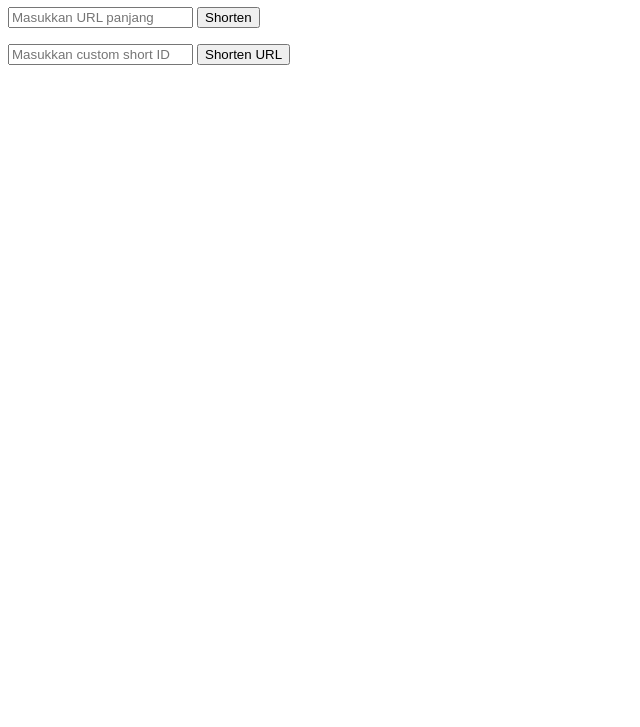
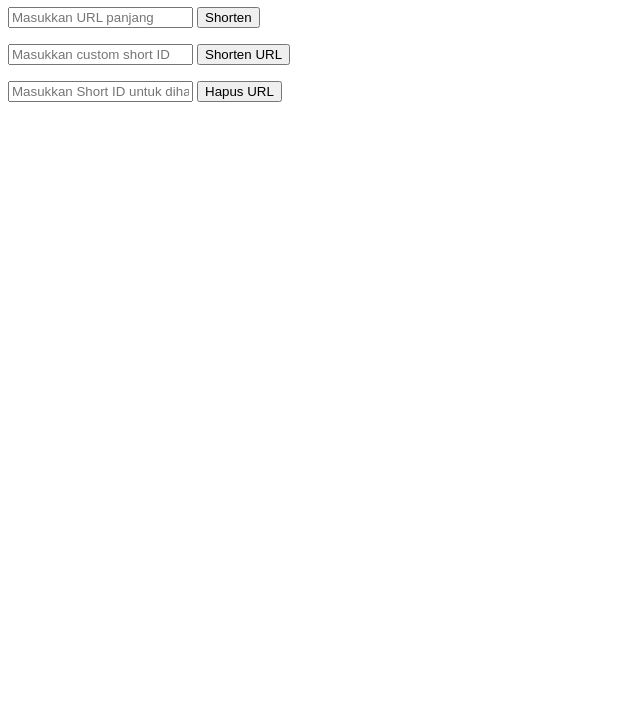
Before and after one commit to castilclansiggku/jessica-only-32, a plain HTML site: page index.html in a window 1280 px wide. Shown: the part 73-800 px from the top of the page, without its empty margins (0-640 px from the left). Drawn offline with Linux system fonts and the light colour scheme.

Commit message:
Update index.html

```diff
--- a/index.html
+++ b/index.html
@@ -15,6 +15,11 @@
     <button onclick="shortenCustomURL()">Shorten URL</button>
     <p id="shortenedURL"></p>
 
+    <!-- Input untuk memasukkan shortId -->
+<input type="text" id="deleteShortId" placeholder="Masukkan Short ID untuk dihapus" />
+<button onclick="deleteURL()">Hapus URL</button>
+<p id="deleteStatus"></p>
+
     <script src="https://www.gstatic.com/firebasejs/8.10.0/firebase-app.js"></script>
     <script src="https://www.gstatic.com/firebasejs/8.10.0/firebase-database.js"></script>
 
```
